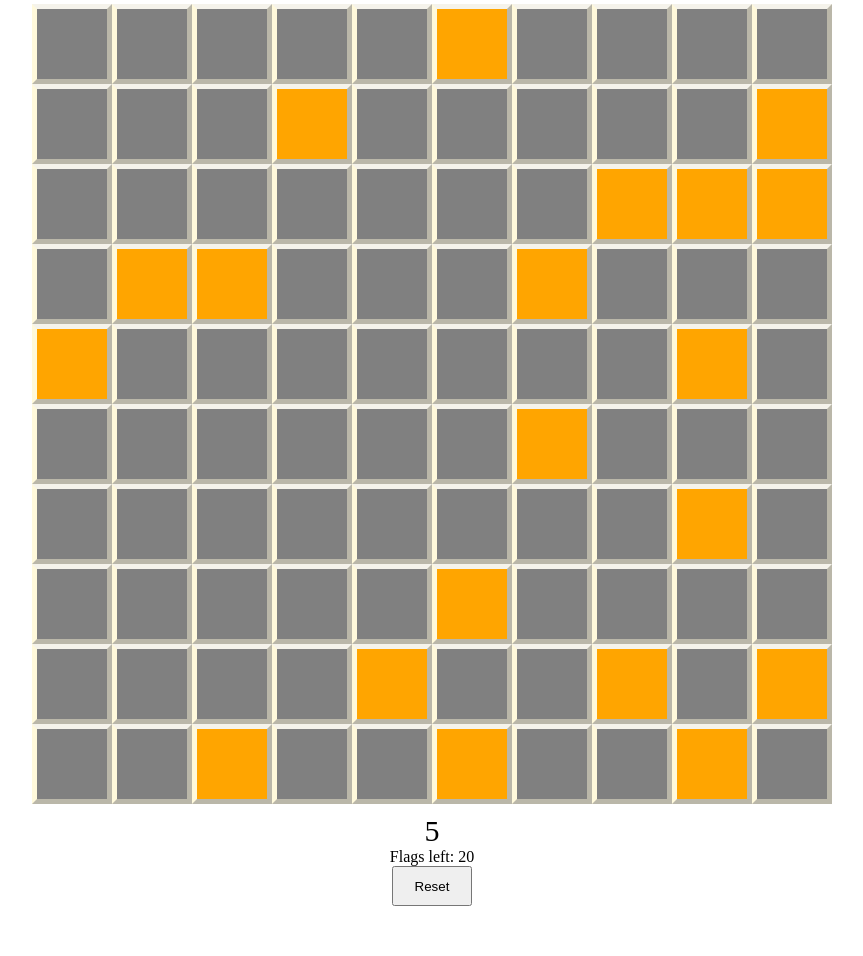
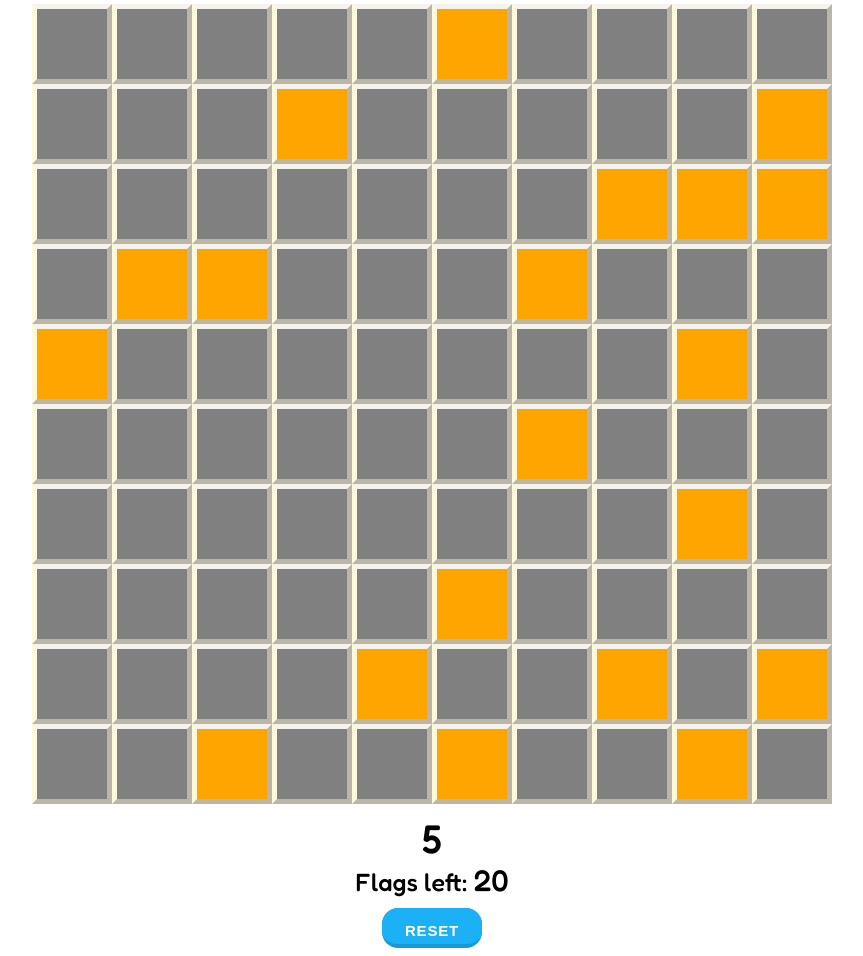
Before and after one commit to DanielC7/MineSweeper-JS, a plain HTML site: page index.html in a window 1280 px wide. Shown: the part 87-1043 px from the top of the page, without its empty margins (208-1071 px from the left). Before the commit the page ends 1001 px from the top, so only its background shows below. Drawn offline with Linux system fonts and the light colour scheme.

Commit message:
added button and labels styles

```diff
--- a/app.js
+++ b/app.js
@@ -253,7 +253,7 @@ document.addEventListener("DOMContentLoaded", () => {
     }
   }
 
-  document.getElementById("resetBtn").onclick = function () {
+  document.getElementsByClassName("resetBtn")[0].onclick = function () {
     restartGame();
   };
 
--- a/index.html
+++ b/index.html
@@ -6,6 +6,12 @@
     <meta name="viewport" content="width=device-width, initial-scale=1.0" />
     <title>MineSweeper</title>
     <link rel="stylesheet" href="style.css" />
+    <link rel="preconnect" href="https://fonts.googleapis.com" />
+    <link rel="preconnect" href="https://fonts.gstatic.com" crossorigin />
+    <link
+      href="https://fonts.googleapis.com/css2?family=Fredoka:wght@500&display=swap"
+      rel="stylesheet"
+    />
     <script src="app.js" charset="utf-8"></script>
   </head>
   <body>
@@ -15,7 +21,7 @@
       <div class="below-board">
         <div><label id="tLabel">0</label></div>
         <div>Flags left: <label id="fLabel">20</label></div>
-        <button id="resetBtn">Reset</button>
+        <button class="resetBtn">Reset</button>
       </div>
     </div>
   </body>
--- a/style.css
+++ b/style.css
@@ -30,13 +30,16 @@
 
 .below-board {
   /* text-align: center; */
+  font-family: "Fredoka", sans-serif;
+  font-size: 25px;
 }
 
 #tLabel {
-  font-size: 30px;
+  font-size: 40px;
 }
 
 #fLabel {
+  font-size: 30px;
 }
 
 #resetBtn {
@@ -76,3 +79,64 @@
 .four {
   color: purple;
 }
+
+.resetBtn {
+  height: 40px;
+  width: 100px;
+  margin-top: 10px;
+  appearance: button;
+  background-color: #1899d6;
+  border: solid transparent;
+  border-radius: 16px;
+  border-width: 0 0 4px;
+  box-sizing: border-box;
+  color: #ffffff;
+  cursor: pointer;
+  display: inline-block;
+  font-family: din-round, sans-serif;
+  font-size: 15px;
+  font-weight: 700;
+  letter-spacing: 0.8px;
+  line-height: 20px;
+  outline: none;
+  overflow: visible;
+  padding: 13px 16px;
+  text-align: center;
+  text-transform: uppercase;
+  touch-action: manipulation;
+  transform: translateZ(0);
+  transition: filter 0.2s;
+  user-select: none;
+  -webkit-user-select: none;
+  vertical-align: middle;
+  white-space: nowrap;
+  /* width: 100%; */
+}
+
+.resetBtn:after {
+  background-clip: padding-box;
+  background-color: #1cb0f6;
+  border: solid transparent;
+  border-radius: 16px;
+  border-width: 0 0 4px;
+  bottom: -4px;
+  content: "";
+  left: 0;
+  position: absolute;
+  right: 0;
+  top: 0;
+  z-index: -1;
+}
+
+.resetBtn:main,
+.resetBtn:focus {
+  user-select: auto;
+}
+
+.resetBtn:hover:not(:disabled) {
+  filter: brightness(1.1);
+}
+
+.resetBtn:disabled {
+  cursor: auto;
+}
```
